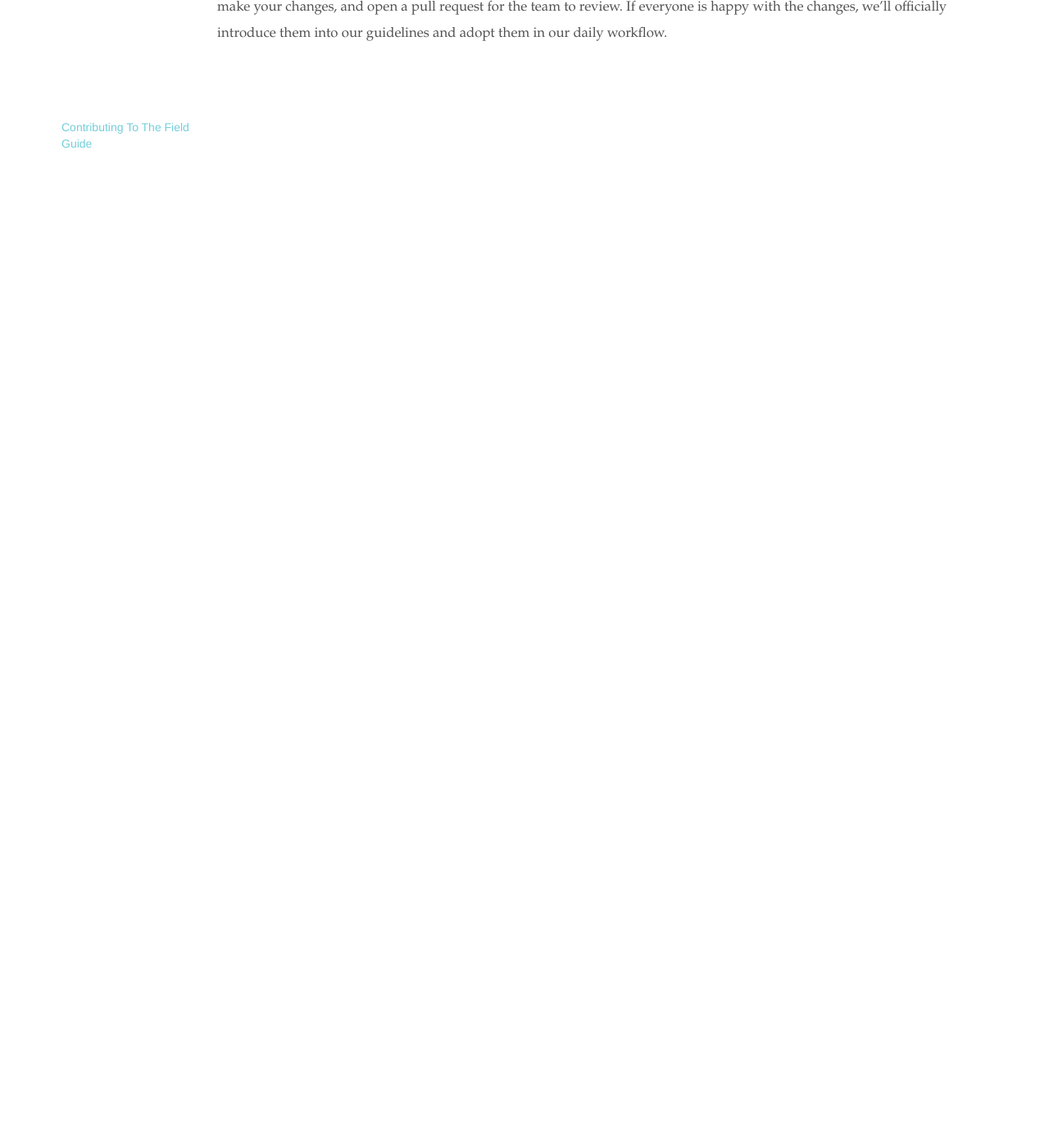
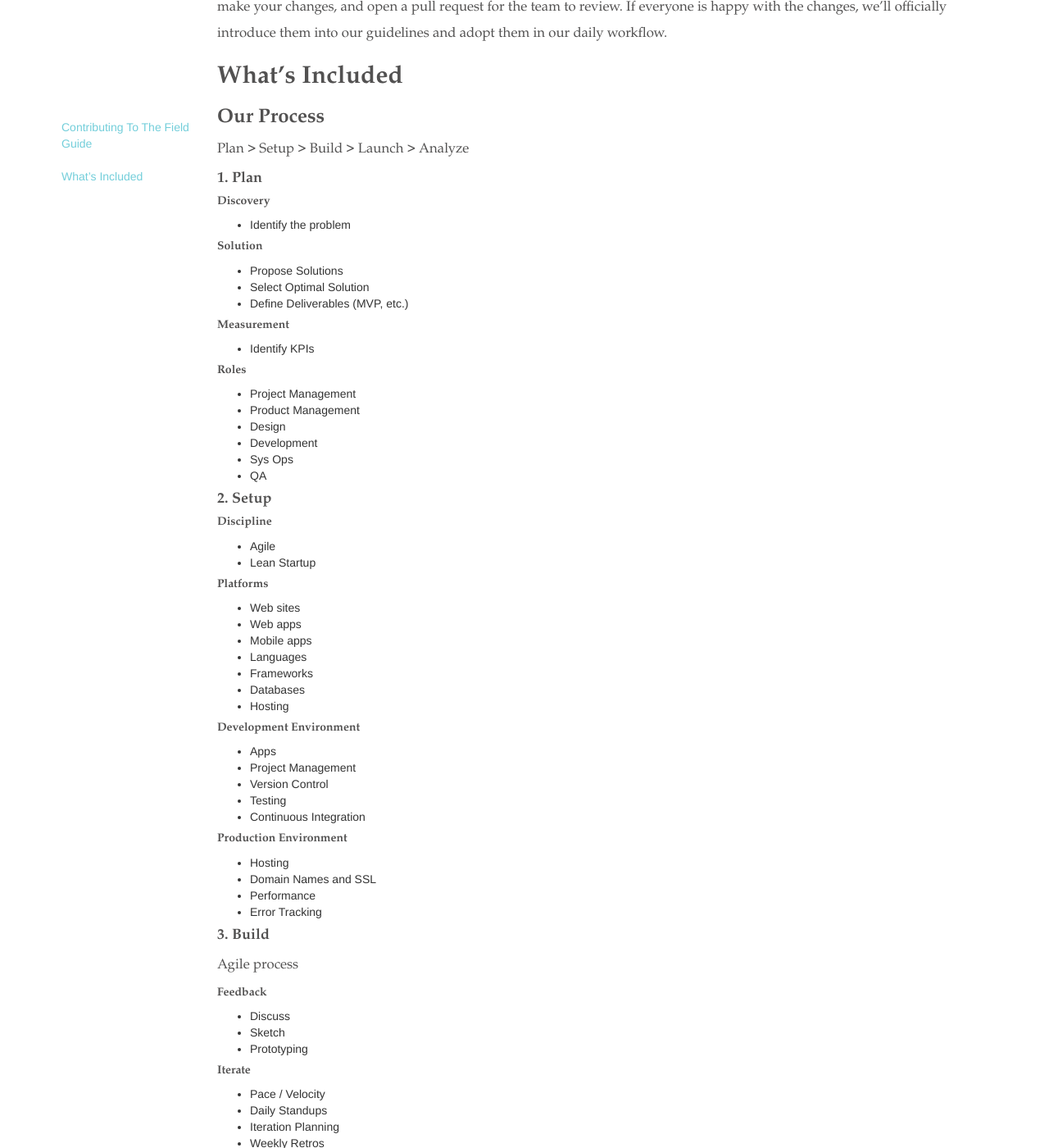
Before and after one commit to cramerdev/docs, a Jekyll site: the page built from _posts/2013-09-22-process.markdown, in a window 1280 px wide and 1400 px high, scrolled down 599 px. Shown: the whole window at 82% size. Built offline with Jekyll 4.4.1, drawn with Linux system fonts in a browser that asks for light colours; nearby versions of some CDN libraries; Markdown is read by kramdown in place of the engine named in the settings; before the commit the page ends 900 px from its top, so only the background shows below that; some of the changed text lies outside the part shown.

Commit message:
exploration outline for issue #6

```diff
--- a/_posts/2013-09-22-process.markdown
+++ b/_posts/2013-09-22-process.markdown
@@ -8,6 +8,96 @@ The internet can be a very large and scary place. It is the world's largest repo
 By following the guidelines outlined here, you can spend less time in the weeds and more time accomplishing the  important things in life. Maybe making the world a better place by creating kick-ass products that solve tangible problems and deliver true value to the people who use them? It's just an idea.
 
 ## Contributing To The Field Guide
+
 This is a living collection of guidelines derived from the consensus of our team as a whole. It's what we like to call our adopted "best practices." Because of this fact, we all share equal ownership in both the quality of guidelines and practicing them in our work each and every day.
 
 If you have a suggestion for improving, adding to, or changing these guidelines, then please create a new branch off the repo, make your changes, and open a pull request for the team to review. If everyone is happy with the changes, we'll officially introduce them into our guidelines and adopt them in our daily workflow.
+
+## What's Included
+###	Our Process
+Plan > Setup > Build > Launch > Analyze
+
+#### 1. Plan
+
+##### Discovery
+- Identify the problem
+
+##### Solution
+- Propose Solutions
+- Select Optimal Solution
+- Define Deliverables (MVP, etc.)
+
+##### Measurement
+- Identify KPIs
+
+##### Roles
+- Project Management
+- Product Management
+- Design
+- Development
+- Sys Ops
+- QA
+
+#### 2. Setup
+
+##### Discipline
+- Agile
+- Lean Startup
+
+##### Platforms
+- Web sites
+- Web apps
+- Mobile apps
+- Languages
+- Frameworks
+- Databases
+- Hosting
+
+##### Development Environment
+- Apps
+- Project Management
+- Version Control
+- Testing
+- Continuous Integration
+
+##### Production Environment
+- Hosting
+- Domain Names and SSL
+- Performance
+- Error Tracking
+
+#### 3. Build
+Agile process
+
+##### Feedback
+- Discuss
+- Sketch
+- Prototyping
+
+##### Iterate
+- Pace / Velocity
+- Daily Standups
+- Iteration Planning
+- Weekly Retros
+
+##### Design Process
+- UX (sketch, wireframe, prototype)
+- Visual (style tiles, comps)
+- User Testing
+
+##### Building Blocks
+- API
+- Web Client
+- Mobile app
+- Brochure site
+- Common Gems (admin, error handling, payment, etc.)
+
+#### 4. Launch
+- Making it 'live'
+- Monitoring
+- Marketing
+
+#### 5. Analyze
+- Review KPIs
+- Refine
+- Repeat
```
